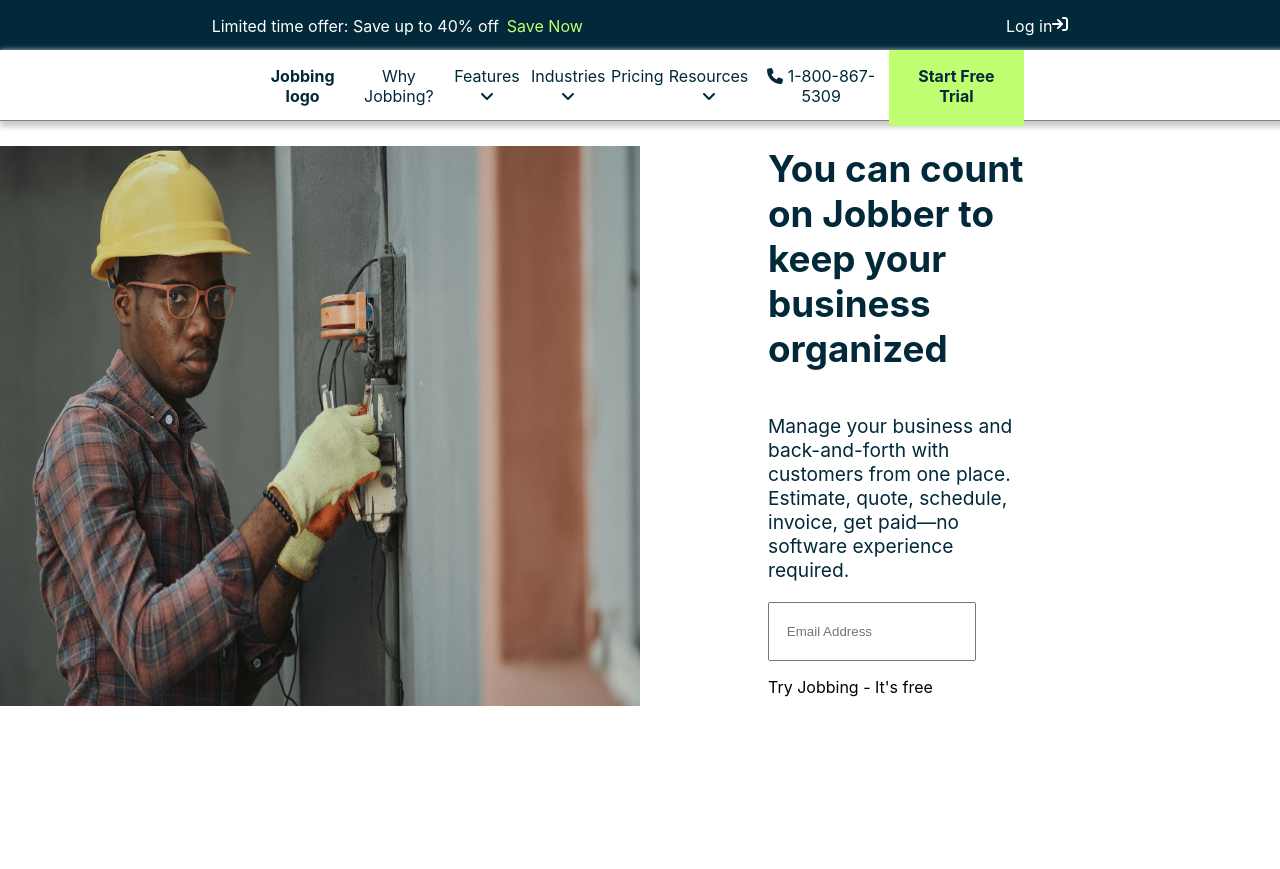
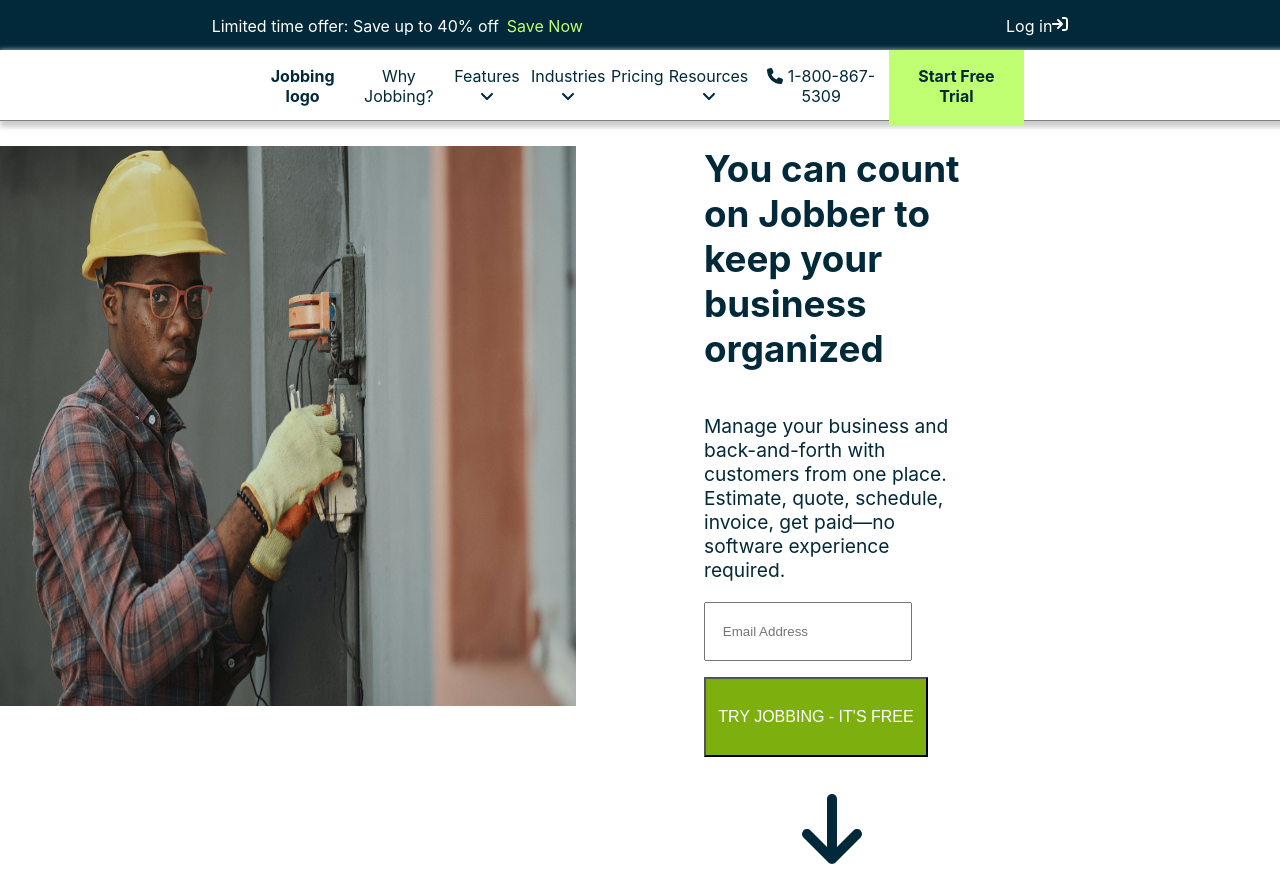
Before and after one commit to BBrandford11/tradefinder, a React (Create React App) app: page / in a window 1280 px wide. Before the commit the page ends 800 px from the top, so only its background shows below. Built offline with nearby package versions, Linux system fonts and the light colour scheme.

Commit message:
done top of main page

```diff
--- a/src/components/Body.css
+++ b/src/components/Body.css
@@ -28,9 +28,27 @@
   width: 15em;
   height: 4em;
 }
+.mainPageBody1-free{
+  width: 14em;
+  height: 5em;
+  margin-top: 1em ;
+  background-color: #7db00e;
+  color: white;
+  font-size: 1rem;
+  text-decoration: none;
+  text-transform: uppercase;
+
+}
+.mainPageBody1-arrow{
+  height: 5em;
+  margin-top: 2em;
+  color: #012939;
+}
+
+
 
 .photo1{
  height: 70vh;
- width: 50vw;
+ width: 45vw;
  margin-top: 25px;
 }
--- a/src/components/Body.js
+++ b/src/components/Body.js
@@ -1,5 +1,7 @@
+import { FontAwesomeIcon } from "@fortawesome/react-fontawesome";
+import { faArrowDown } from "@fortawesome/free-solid-svg-icons";
 import "./Body.css";
-
+//<i class="fa-solid fa-square-chevron-down"></i>
 function Body() {
   return (
     <div className="mainPageBody">
@@ -11,18 +13,23 @@
         />
       </div>
       <div className="mainPageBody1-right">
-        <div >
-          <h1 className=" mainPageBody1-right-1">You can count on Jobber to keep your business organized</h1>
-
-
+        <div>
+          <h1 className=" mainPageBody1-right-1">
+            You can count on Jobber to keep your business organized
+          </h1>
         </div>
         <p className=" mainPageBody1-right-2">
           Manage your business and back-and-forth with customers from one place.
           Estimate, quote, schedule, invoice, get paid—no software experience
           required.
         </p>
-        <input className=" mainPageBody1-input" type="email" placeholder="    Email Address" />
-        <p>Try Jobbing - It's free</p>
+        <input
+          className=" mainPageBody1-input"
+          type="email"
+          placeholder="    Email Address"
+        />
+        <button className=" mainPageBody1-free">Try Jobbing - It's free</button>
+        <FontAwesomeIcon className="mainPageBody1-arrow" icon={faArrowDown} />
       </div>
     </div>
   );
```
